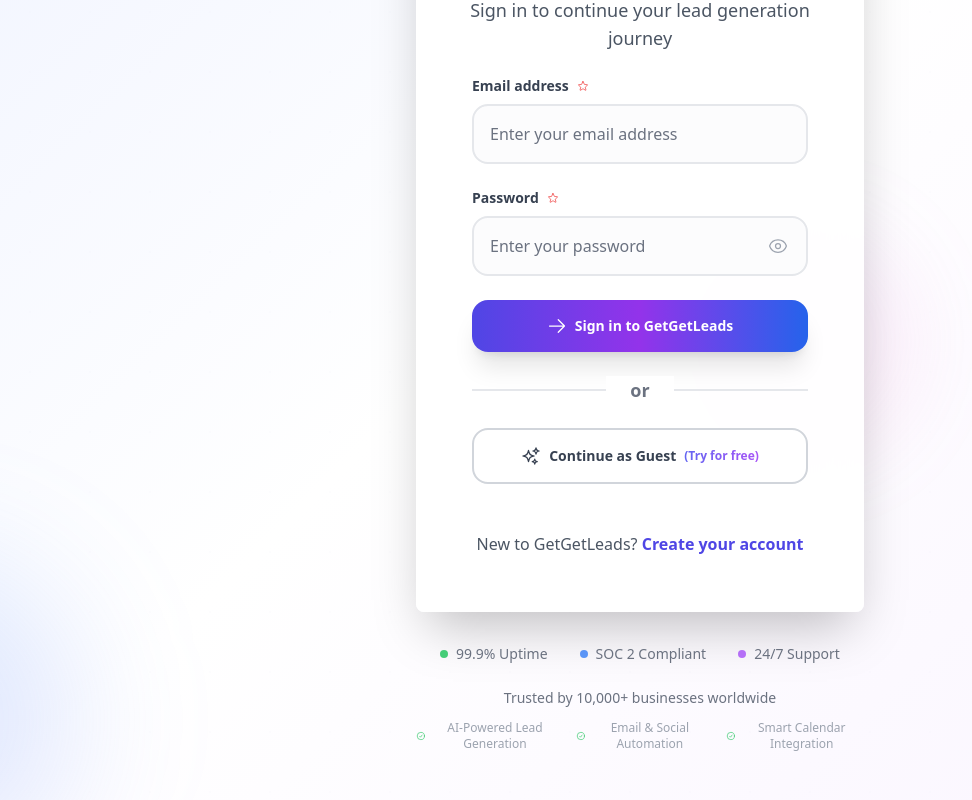
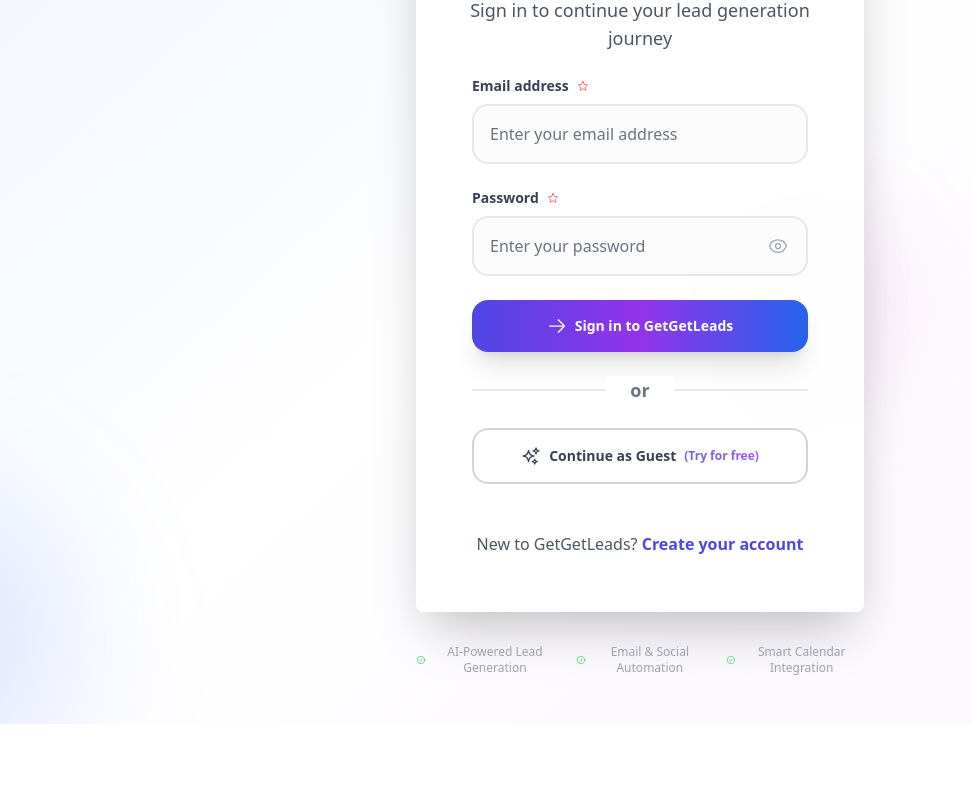
Before and after one commit to guntupalli09/project-ggl, a React (Vite) app: page /login in a window 1280 px wide. Shown: the part 438-1238 px from the top of the page, without its empty margins (0-972 px from the left). After the commit the page ends 1162 px from the top, so only its background shows below. Built offline with nearby package versions, Linux system fonts and the light colour scheme; no server answers.

Commit message:
Remove false trust claims from login page

```diff
--- a/src/pages/Login.tsx
+++ b/src/pages/Login.tsx
@@ -287,27 +287,9 @@
             </Card>
           </div>
 
-          {/* Trust Indicators */}
+          {/* Feature Highlights */}
           <div className={`text-center space-y-6 transition-all duration-1000 delay-500 ${isAnimating ? 'opacity-100 translate-y-0' : 'opacity-0 translate-y-10'}`}>
-            <div className="flex items-center justify-center space-x-8 text-sm text-gray-500 dark:text-gray-400">
-              <div className="flex items-center space-x-2">
-                <div className="w-2 h-2 bg-green-500 rounded-full animate-pulse"></div>
-                <span className="font-medium">99.9% Uptime</span>
-              </div>
-              <div className="flex items-center space-x-2">
-                <div className="w-2 h-2 bg-blue-500 rounded-full animate-pulse"></div>
-                <span className="font-medium">SOC 2 Compliant</span>
-              </div>
-              <div className="flex items-center space-x-2">
-                <div className="w-2 h-2 bg-purple-500 rounded-full animate-pulse"></div>
-                <span className="font-medium">24/7 Support</span>
-              </div>
-            </div>
-
             <div className="text-center">
-              <p className="text-sm text-gray-500 dark:text-gray-400 mb-3">
-                Trusted by 10,000+ businesses worldwide
-              </p>
               <div className="flex items-center justify-center space-x-4 text-xs text-gray-400 dark:text-gray-500">
                 <div className="flex items-center space-x-1">
                   <CheckCircleIcon className="w-3 h-3 text-green-500" />
```
